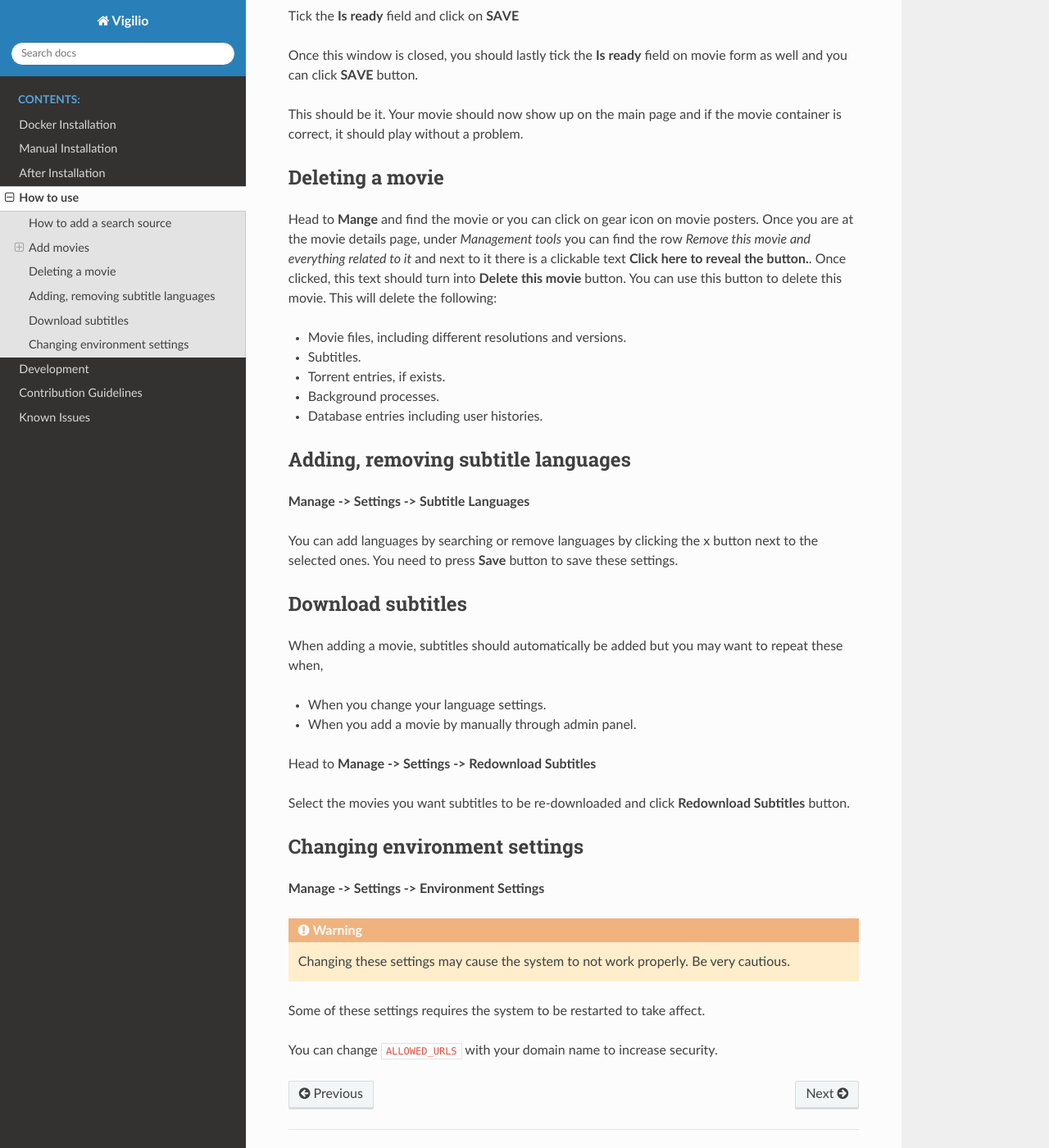
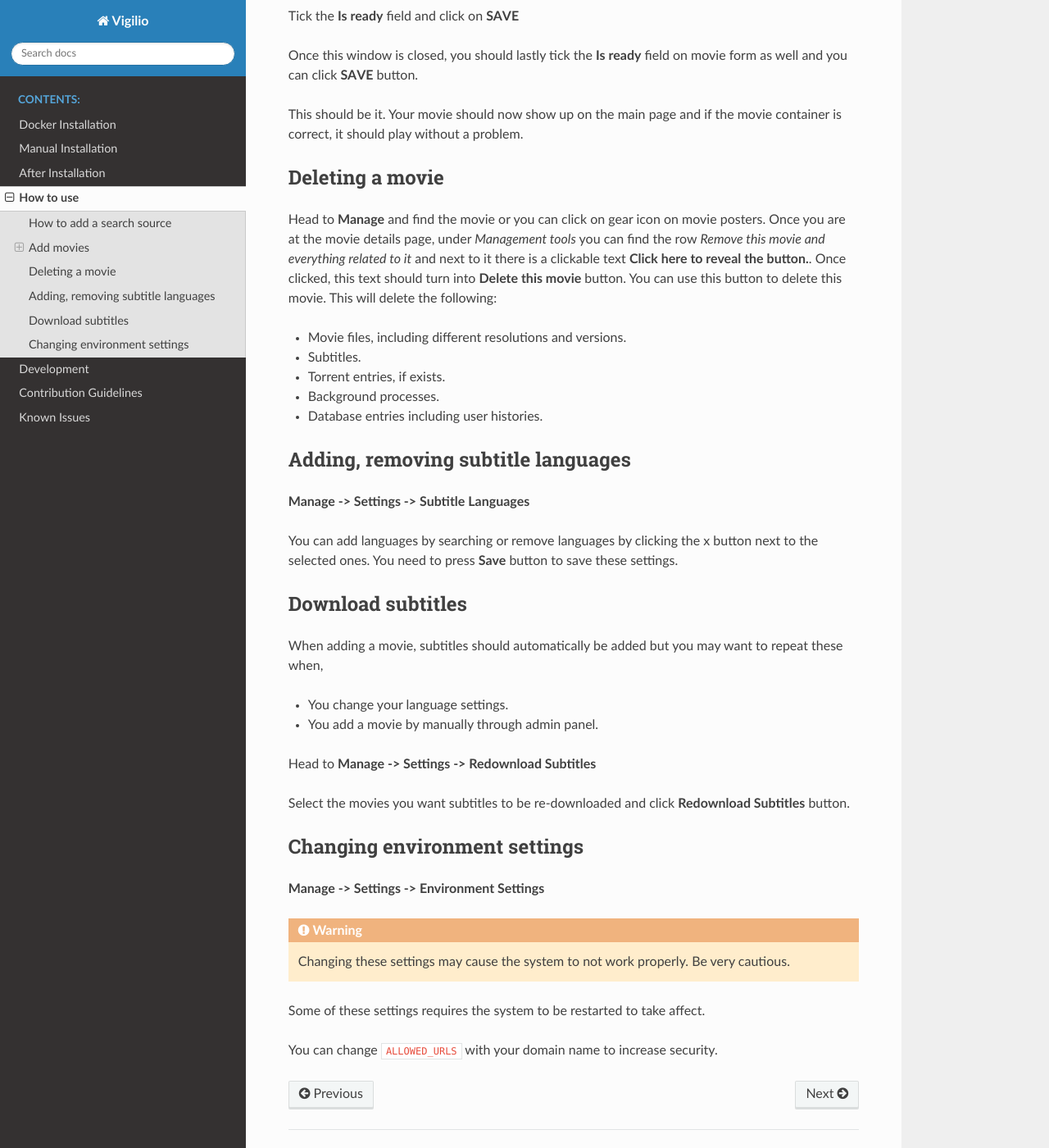
Before and after one commit to tugcanolgun/vigilio, a Sphinx documentation site: the page built from docs/source/usage/how_to_use.rst, in a window 1280 px wide and 1400 px high, scrolled down 2358 px. Shown: the whole window at 82% size. Built offline with Sphinx 7.4.7 and the Read the Docs theme 2.0.0, drawn with Linux system fonts in a browser that asks for light colours.

Commit message:
Fix typo in documentation

```diff
--- a/docs/source/roadmap/known_issues.rst
+++ b/docs/source/roadmap/known_issues.rst
@@ -3,5 +3,4 @@
 
 * Having multiple (more than 6-7) subtitles greatly increases initial load times of watching movies.
 * Subtitle encoding not always converts language specific letters.
-* There is no functionality to convert video codec.
-* Back button on video player does not show up on mobile phones.
+* Currently, there is no functionality to convert video codec.
--- a/docs/source/usage/how_to_use.rst
+++ b/docs/source/usage/how_to_use.rst
@@ -97,7 +97,7 @@
 Deleting a movie
 ----------------
 
-Head to **Mange** and find the movie or you can click on gear icon on movie posters. Once you are
+Head to **Manage** and find the movie or you can click on gear icon on movie posters. Once you are
 at the movie details page, under *Management tools* you can find the row *Remove this movie and everything related to it*
 and next to it there is a clickable text **Click here to reveal the button.**. Once clicked, this text should
 turn into **Delete this movie** button. You can use this button to delete this movie. This will delete the following:
@@ -122,8 +122,8 @@
 
 When adding a movie, subtitles should automatically be added but you may want to repeat these when,
 
-* When you change your language settings.
-* When you add a movie by manually through admin panel.
+* You change your language settings.
+* You add a movie by manually through admin panel.
 
 Head to **Manage -> Settings -> Redownload Subtitles**
 
```
